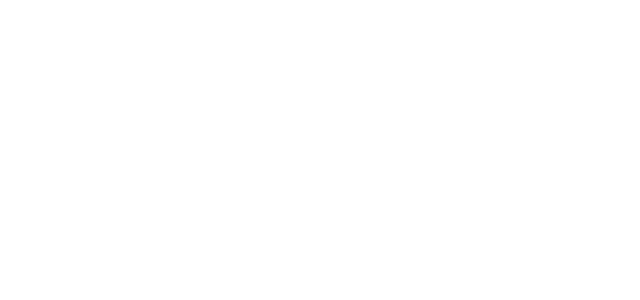
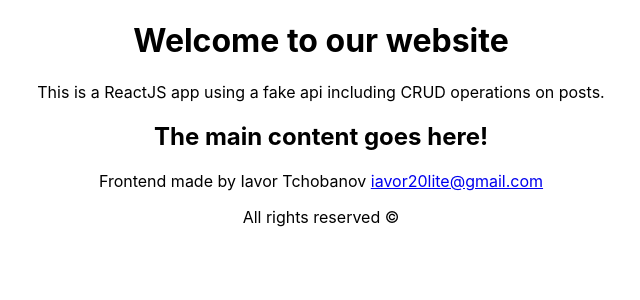
Before and after one commit to bubole4o237/fake-api-app, a React (Create React App) app: page / in a window 1280 px wide. Shown: the top 300 px of the page, without its empty margins (319-959 px from the left). Built offline with nearby package versions, Linux system fonts and the light colour scheme.

Commit message:
Header, Main and Footer component initialized

```diff
--- a/src/App.js
+++ b/src/App.js
@@ -1,13 +1,23 @@
+import React from 'react';
 import { Routes, Route } from 'react-router-dom';
+
+import Header from './Components/Header/Header.jsx';
+import Main from './Components/Main/Main.jsx';
+import Footer from './Components/Footer/Footer.jsx';
+
 import './App.css';
+
 
 function App() {
   return (
     <div className="App">
+      <Header />
 
       <Routes>
-        <Route path="/" />
+        <Route path="/" element={<Main />} />
       </Routes>
+
+      <Footer />
 
     </div>
   );
--- a/src/Components/Footer/Footer.jsx
+++ b/src/Components/Footer/Footer.jsx
@@ -0,0 +1,10 @@
+const Footer = () => {
+    return (
+        <footer>
+            <p>Frontend made by Iavor Tchobanov <a href="mailto:iavor20lite@gmail.com">iavor20lite@gmail.com</a></p>
+            <p>All rights reserved &copy;</p>
+        </footer>
+    );
+}
+
+export default Footer;
--- a/src/Components/Header/Header.jsx
+++ b/src/Components/Header/Header.jsx
@@ -0,0 +1,12 @@
+const Header = () => {
+    return (
+        // <header>
+            <div>
+                <h1>Welcome to our website</h1>
+                <p>This is a ReactJS app using a fake api including CRUD operations on posts. </p>
+            </div>
+        // </header>
+    );
+}
+
+export default Header;
--- a/src/Components/Main/Main.jsx
+++ b/src/Components/Main/Main.jsx
@@ -0,0 +1,9 @@
+const Main = () => {
+    return (
+        <main>
+            <h2>The main content goes here!</h2>
+        </main>
+    );
+}
+
+export default Main;
```
